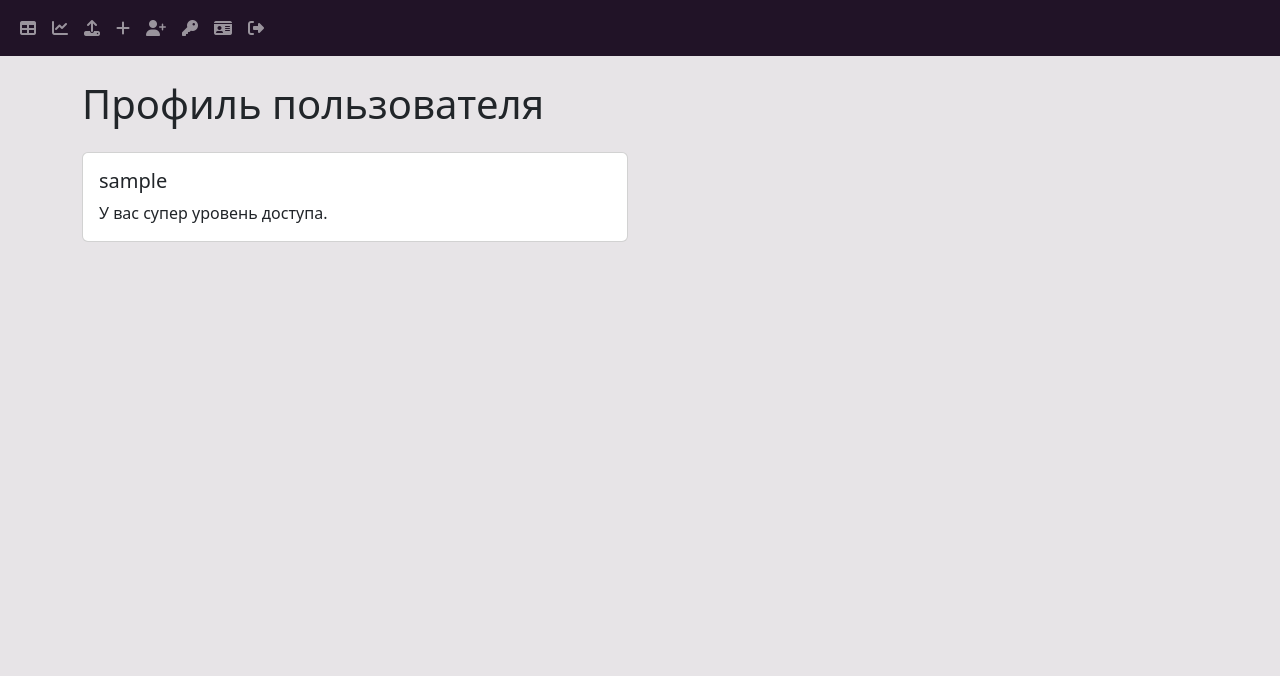
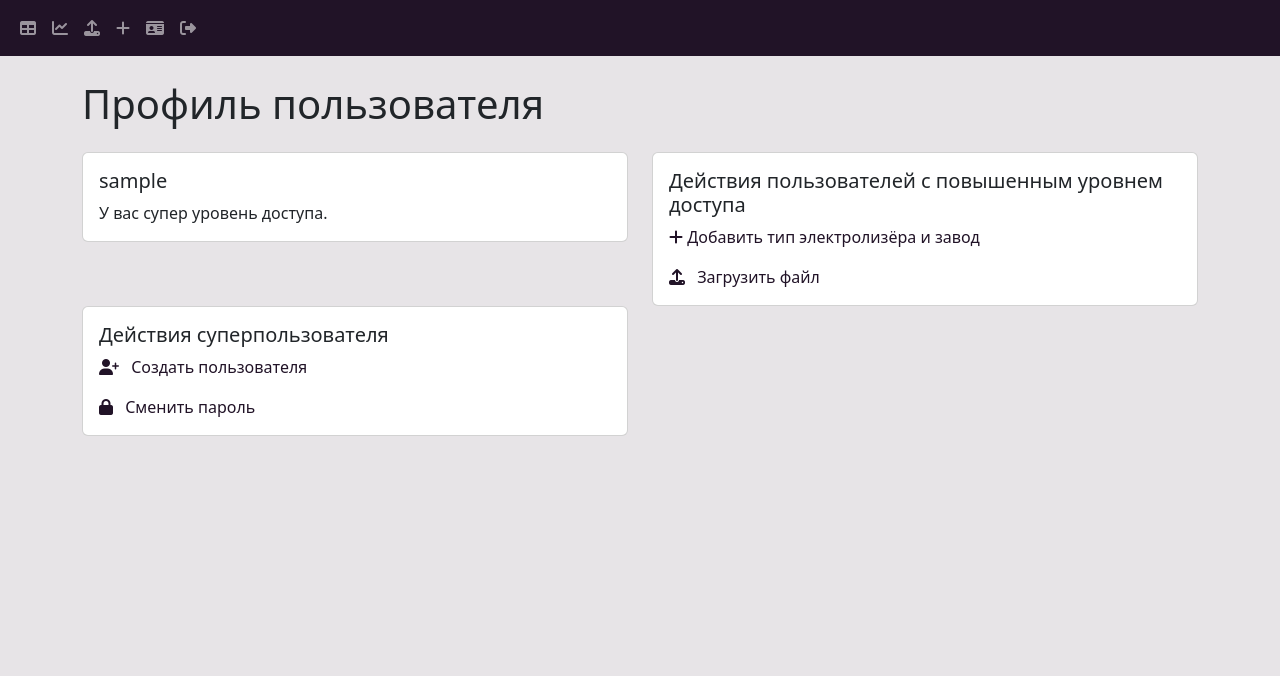
Before and after one commit to Nick-star/Veibull, a Django app: page /accounts/profile/ in a window 1280 px wide. Shown: the top 676 px of the page. Run offline with Django 4.2, Linux system fonts and the light colour scheme; the visitor is signed in with stand-in values (Sample User, id 1); some libraries are stand-ins or nearby versions.

Commit message:
Дизайн

```diff
--- a/static/scss/main.scss
+++ b/static/scss/main.scss
@@ -29,6 +29,17 @@ body {
     overflow: hidden;
 }
 
+.custom-link {
+    color: map-get($theme-colors, dark);
+    text-decoration: none;
+}
+
+.custom-link:hover {
+    color: map-get($theme-colors, dark);
+    text-decoration: underline;
+}
+
+
 .menu_simple {
 	width: 100%;
 	background-color: #005555;
--- a/templates/base.html
+++ b/templates/base.html
@@ -38,14 +38,6 @@
                     </li>
                         <li class="nav-item">
                         <a class="nav-link" href="{% url 'tb_add' %}"><i class="fas fa-plus"></i></a>
-                    </li>
-                    {% endif %}
-                    {% if user.is_superuser %}
-                        <li class="nav-item">
-                        <a class="nav-link" href="{% url "create_user" %}"><i class="fa-solid fa-user-plus"></i></a>
-                    </li>
-                        <li class="nav-item">
-                        <a class="nav-link" href="{% url "change_password" %}"><i class="fa-sharp fa-solid fa-key"></i></a>
                     </li>
                     {% endif %}
                     {% if user.is_authenticated %}
--- a/templates/profile.html
+++ b/templates/profile.html
@@ -19,6 +19,49 @@
                     </div>
                 </div>
             </div>
+            {% if is_staff %}
+                <div class="col-md-6">
+                    <div class="card">
+                        <div class="card-body">
+                            <h5 class="card-title">Действия пользователей с повышенным уровнем доступа</h5>
+                            <p class="card-text">
+                                <a href="{% url 'tb_add' %}" class="custom-link">
+                                    <i class="fas fa-plus" aria-hidden="true"></i>
+                                    Добавить тип электролизёра и завод
+                                </a>
+                            </p>
+                            <p class="card-text">
+                                <a href="{% url 'upload_file' %}" class="custom-link">
+                                    <i class="fa fa-upload me-2" aria-hidden="true"></i>
+                                    Загрузить файл
+                                </a>
+                            </p>
                         </div>
                     </div>
+                </div>
+            {% endif %}
+    {% if is_superuser %}
+        <div class="col-md-6">
+            <div class="card">
+                <div class="card-body">
+                    <h5 class="card-title">Действия суперпользователя</h5>
+                    <p class="card-text">
+                        <a href="{% url 'create_user' %}" class="custom-link">
+                            <i class="fa fa-user-plus me-2" aria-hidden="true"></i>
+                            Создать пользователя
+                        </a>
+                    </p>
+                    <p class="card-text">
+                        <a href="{% url 'change_password' %}" class="custom-link">
+                            <i class="fa fa-lock me-2" aria-hidden="true"></i>
+                            Сменить пароль
+                        </a>
+                    </p>
+                </div>
+            </div>
+        </div>
+        </div>
+        </div>
+
+    {% endif %}
 {% endblock %}
```
Also changed, not shown: templates/tb_add.html (+5 -5 lines), static/css/main.css. Lines whose indentation alone changed are shown as unchanged.
